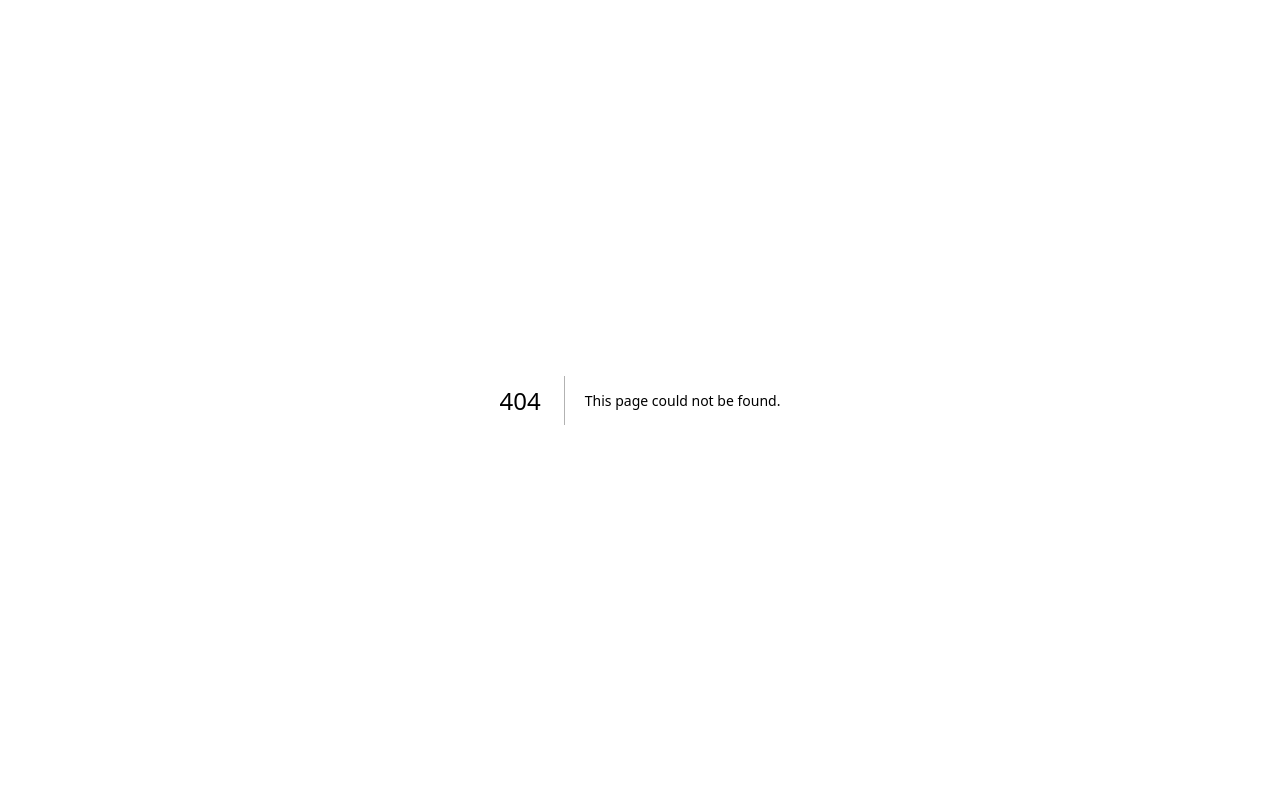
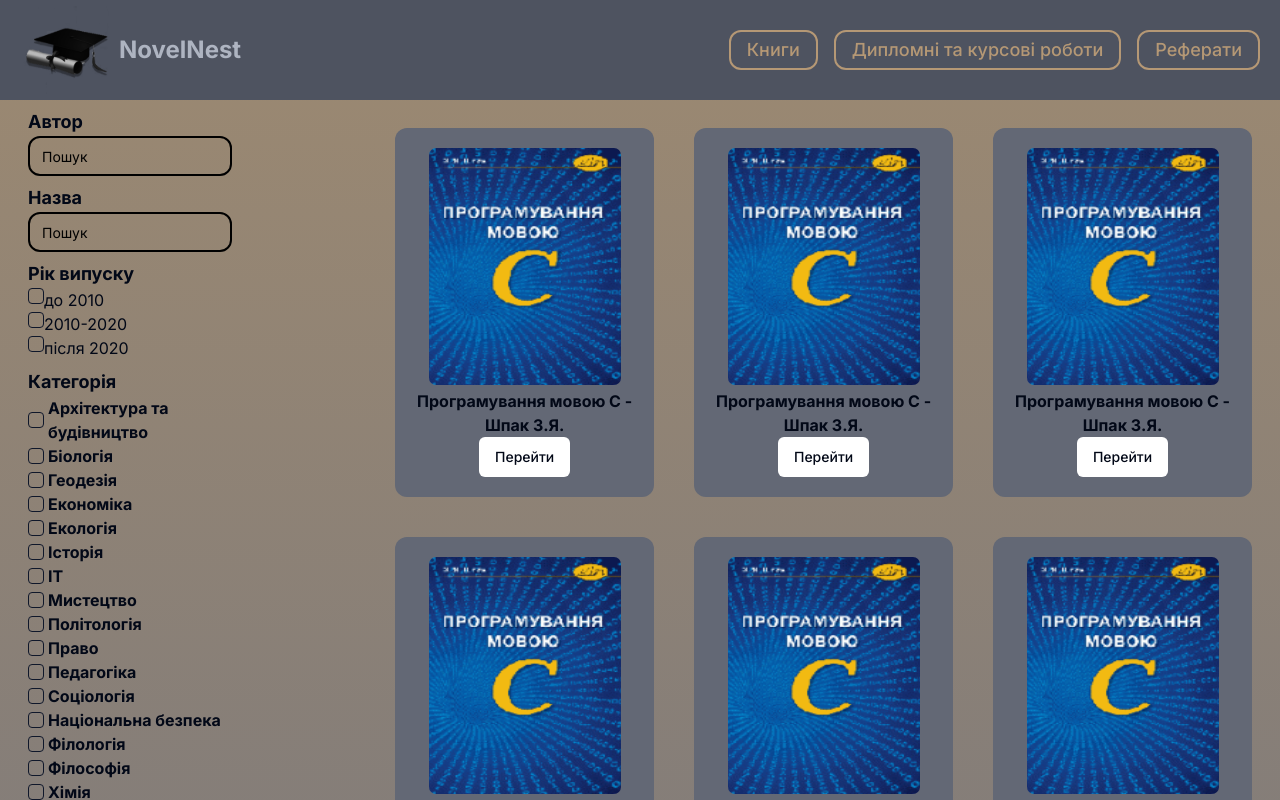
Before and after one commit to demchko/StudentLibrary, a Next.js app: page /books in a window 1280 px wide. Before the commit this address had no page. Shown: the top 800 px of the page. Built offline with nearby package versions, Linux system fonts and the light colour scheme.

Commit message:
List component

```diff
--- /dev/null
+++ b/src/app/books/page.tsx
@@ -0,0 +1,15 @@
+import { Header } from "@/components/custom/Header";
+import { List } from "@/components/custom/List";
+import { Sidebar } from "@/components/custom/Sidebar";
+
+export default function Books(){
+    return (
+        <div className="bg-gradient-to-b from-[#9C8971] to-[#6B7181]" style={{minHeight: '100vh'}} >
+            <Header />
+            <div className="pl-7 pr-7 pt-2 flex justify-between" >
+                <Sidebar />
+                <List />
+            </div>
+        </div>
+    )
+}
--- a/src/app/page.tsx
+++ b/src/app/page.tsx
@@ -9,7 +9,7 @@ export default function Home() {
     <div>
       <Header />
       <div className="bg-gradient-to-b from-[#9C8971] to-[#6B7181] flex justify-center items-center" style={{ height }}>
-        <Image src={OwlMain} alt="OwlMain" width={650} />
+        <Image src={OwlMain} alt="OwlMain" width={650}/>
       </div>
       <Footer />
     </div>
--- a/src/components/custom/Header.tsx
+++ b/src/components/custom/Header.tsx
@@ -14,7 +14,7 @@ export const Header = () => {
                 </div>
             </Link>
             <div>
-                <CustomButton>Книги</CustomButton>
+                <Link href="/books" ><CustomButton>Книги</CustomButton></Link>
                 <CustomButton className="ml-4" >Дипломні та курсові роботи</CustomButton>
                 <CustomButton className="ml-4" >Реферати</CustomButton>
             </div>
--- /dev/null
+++ b/src/components/custom/List.tsx
@@ -0,0 +1,19 @@
+import Image from "next/image";
+import BookImg from "../../../public/shpak.svg";
+import { Button } from "../ui/button";
+
+export const List = () => {
+    return (
+        <div className="mt-5 grid grid-cols-1 sm:grid-cols-2 md:grid-cols-3 lg:grid-cols-3 gap-10" style={{width: '70%'}} >
+            {Array.from({length: 10}).map((_, index) => (
+                <div className="bg-[#636875] rounded-xl text-center pt-5 pb-5" >
+                    <div className="flex justify-center" >
+                        <Image src={BookImg} alt={"Book Name"} />
+                    </div>
+                    <p className="mt-1 font-bold" >Програмування мовою С - Шпак З.Я.</p>
+                    <Button className="bg-white" variant="ghost" >Перейти</Button>
+                </div>
+            ))}
+        </div>
+    )
+}
--- /dev/null
+++ b/src/components/custom/Sidebar.tsx
@@ -0,0 +1,52 @@
+import { Checkbox } from "../ui/checkbox"
+import { Input } from "../ui/input"
+
+const categories = [
+    {id: 1, title: 'Архітектура та будівництво'},
+    {id: 2, title: 'Біологія'},
+    {id: 3, title: 'Геодезія'},
+    {id: 4, title: 'Економіка'},
+    {id: 5, title: 'Екологія'},
+    {id: 6, title: 'Історія'},
+    {id: 7, title: 'IT'},
+    {id: 8, title: 'Мистецтво'},
+    {id: 9, title: 'Політологія'},
+    {id: 10, title: 'Право'},
+    {id: 11, title: 'Педагогіка'},
+    {id: 12, title: 'Соціологія'},
+    {id: 13, title: 'Національна безпека'},
+    {id: 14, title: 'Філологія'},
+    {id: 15, title: 'Філософія'},
+    {id: 16, title: 'Хімія'},
+]
+
+export const Sidebar = () => {
+    return (
+        <div className="w-1/6" >
+            <p className="text-lg font-bold" >Автор</p>
+            <Input placeholder='Пошук' className="rounded-xl bg-transparent border-2 border-black text-black placeholder:text-black" />
+            <p className="text-lg font-bold mt-2" >Назва</p>
+            <Input placeholder='Пошук' className="rounded-xl bg-transparent border-2 border-black text-black placeholder:text-black" />
+            <p className="text-lg font-bold mt-2" >Рік випуску</p>
+            <div className="flex" >
+                <Checkbox />
+                 <p>до 2010</p>
+            </div>
+            <div className="flex" >
+                <Checkbox />
+                 <p>2010-2020</p>
+            </div>
+            <div className="flex" >
+                <Checkbox />
+                 <p>після 2020</p>
+            </div>
+            <p className="text-lg font-bold mt-2" >Категорія</p>
+            {categories.map(category => (
+                <div key={category.id} className="flex items-center" >
+                    <Checkbox />
+                    <p className="ml-1 font-bold" >{category.title}</p>
+                </div>
+            ))}
+        </div>
+    )
+}
```
Also changed, not shown: public/shpak.svg (added).
